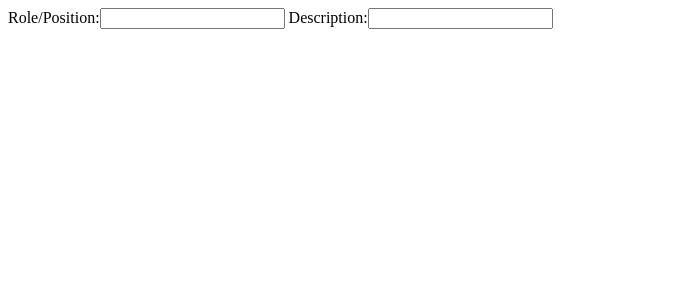
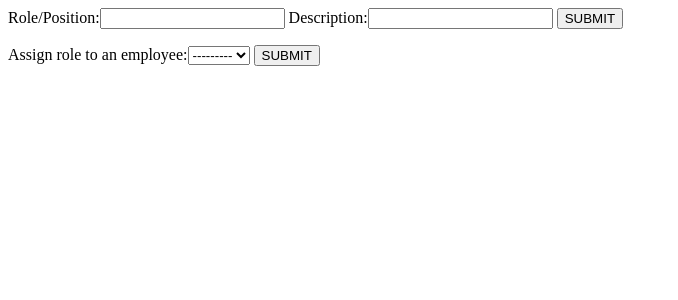
Before and after one commit to d0ugherty/senior-project-group, a Django app: page /create_role/ in a window 1280 px wide. Shown: the top 300 px of the page, without its empty margins (0-678 px from the left). Run offline with Django 3.2, Linux system fonts and the light colour scheme; data that the repository does not hold is empty.

Commit message:
separated the role creation and role assignment into different forms since role assignment is optional

```diff
--- a/walrus/walrus/templates/create_role.html
+++ b/walrus/walrus/templates/create_role.html
@@ -1,9 +1,17 @@
 {% block content %}
+
 <head>
     <title>Create Role</title>
 </head>
 <body>
+    <form action="" method="post">
+        {% csrf_token %}
     <!-- TO DO: Finish this-->
-    {{ form }}
+    {{ create_role_form }}
+    <button type="submit" name="submit_role" value="Submit">SUBMIT</button>
+    </form>
+    {{ assign_role_form }}
+    {% csrf_token %}
+    <button type="submit" name="submit_role" value="Submit">SUBMIT</button>
 </body>
 {% endblock %}
--- a/walrus/walrus/views.py
+++ b/walrus/walrus/views.py
@@ -370,21 +370,25 @@ def employee_stats(request):
 """
 def create_role(request):
     if request.method == 'POST':
-        form = createRole(request.POST)
-        if form.is_valid():
-            role_name = form.cleaned_data['role_name'].strip()
-            role_desc = form.cleaned_data['description'].strip()
+        create_role_form = createRole(request.POST)
+        assign_role_form = assignRole(request.POST)
+        if create_role_form.is_valid():
+            role_name = create_role_form.cleaned_data['role_name'].strip()
+            role_desc = create_role_form.cleaned_data['description'].strip()
             ## prevent duplicates by checking if a role with the same name exists
             if not is_valid_role(role_name):
                 # show error
                 pass
             else:
                 new_role = Role.objects.create(name=role_name, description=role_desc)
-            return render(request, 'create_role.html', {'form': form,
+            return render(request, 'create_role.html', {'create_role_form': create_role_form,
+                                                        'assign_role_form' : assign_role_form,
                                                         'role': new_role})
     else:
-        form = createRole()
-        return render(request,'create_role.html',{'form' : form})
+        create_role_form = createRole()
+        assign_role_form = assignRole()
+        return render(request,'create_role.html',{  'create_role_form': create_role_form,
+                                                    'assign_role_form' : assign_role_form })
 
 """
     Add Task
```
